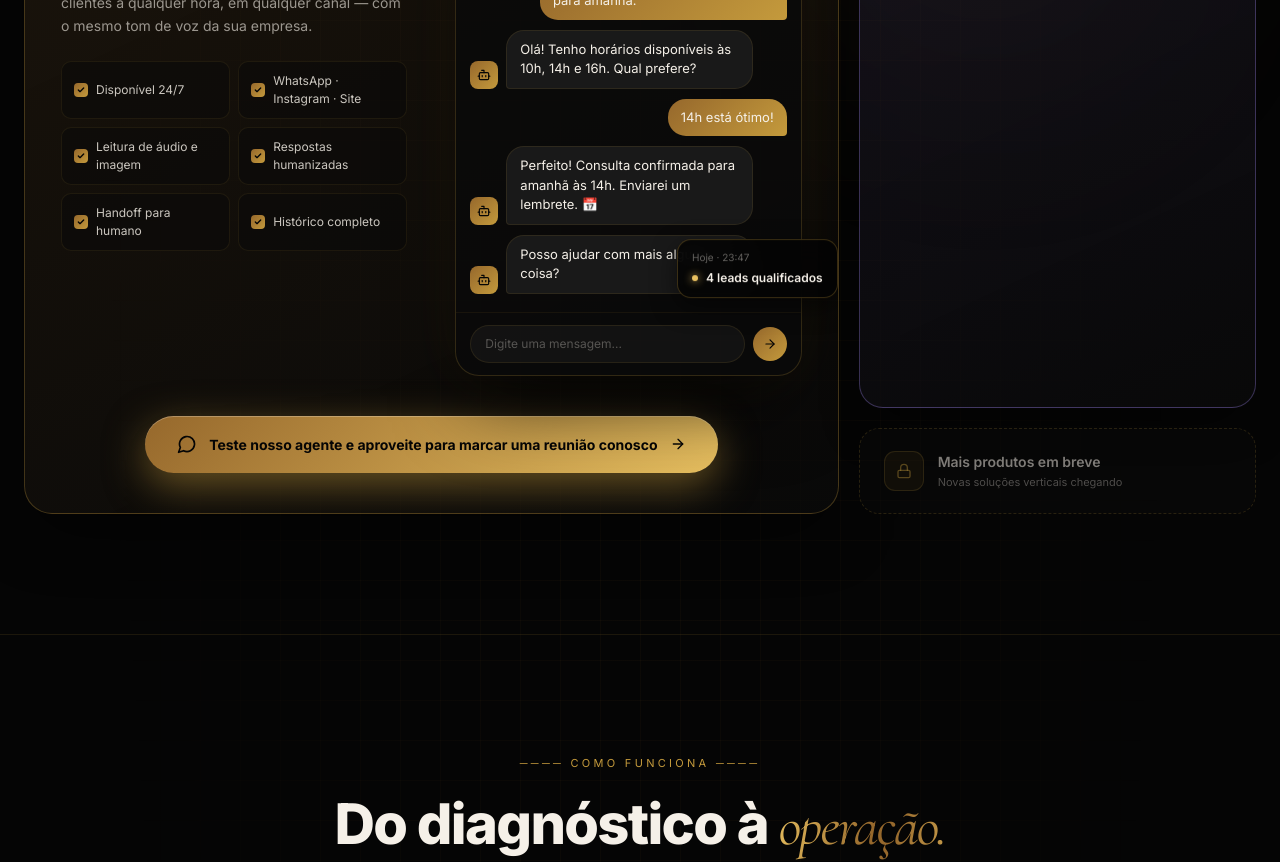
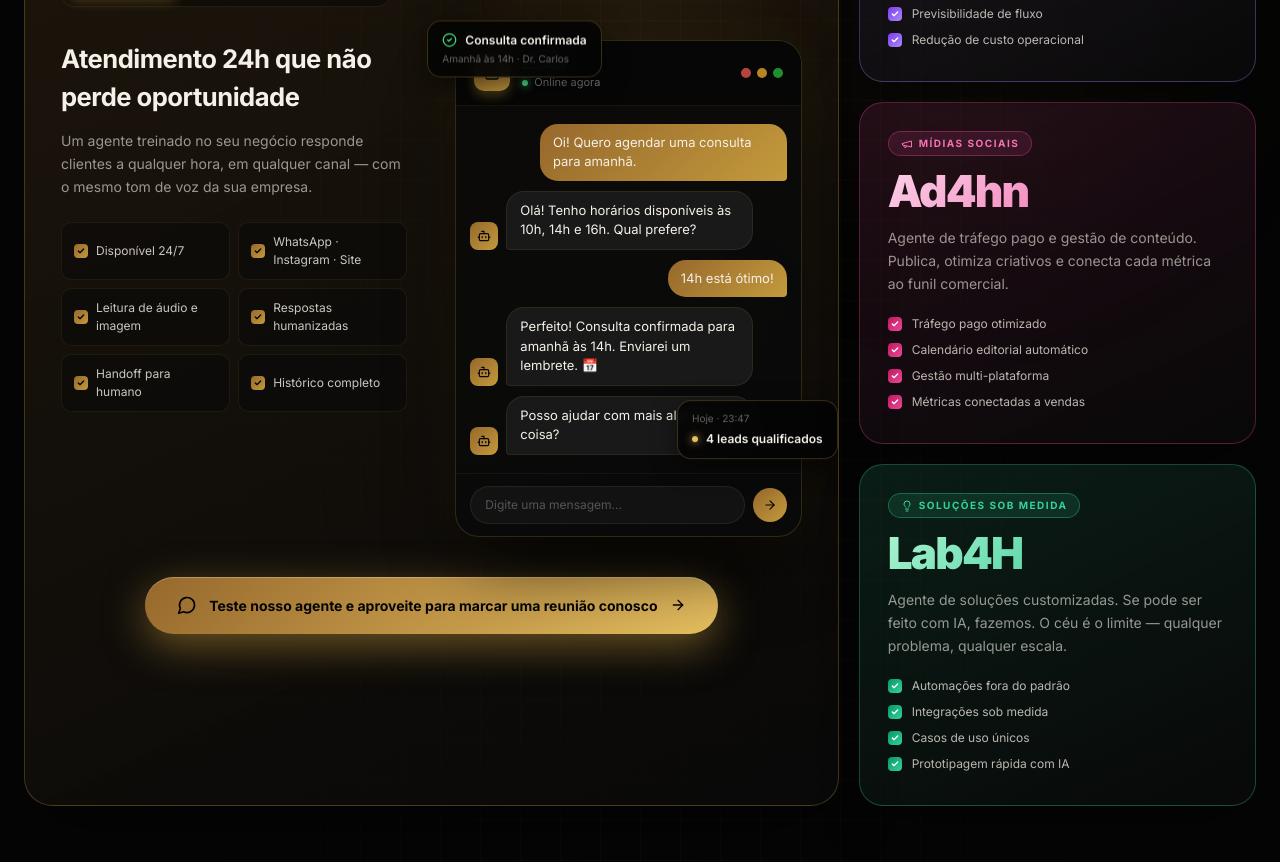
Before and after one commit to 4Him-Technology/4Him-Landing-Page, a React (Vite) app: page / in a window 1280 px wide. Shown: the part 3340-4202 px from the top of the page. Built offline with nearby package versions, Linux system fonts and the light colour scheme; a web font is replaced by a local one.

Commit message:
Add Ad4hn (mídias sociais) and Lab4H (soluções customizadas) products; route CTA WhatsApp to meeting line

```diff
--- a/src/pages/LandingPage.jsx
+++ b/src/pages/LandingPage.jsx
@@ -3,11 +3,11 @@
   ArrowRight, LayoutDashboard, Menu, X, ChevronUp, MessageCircle,
   MessageSquare, Target, BarChart3, DollarSign, Zap, TrendingUp,
   Mail, MapPin, Globe, Check, Clock, Sparkles, ChevronRight, Lock, Calendar,
-  CheckCircle2, Headphones, LineChart, Bot,
+  CheckCircle2, Headphones, LineChart, Bot, Megaphone, Lightbulb,
 } from "lucide-react";
 
 const LOGO_ICON_URL = "/images/logo-icon.png";
-const WHATSAPP_URL  = "https://wa.me/5511999999999";
+const WHATSAPP_URL  = "https://wa.me/5511974514678";
 
 /* ─────────────────────────────────────────────────────────────
    Hooks (LP3 originais)
@@ -214,6 +214,22 @@
     product: "ELO4H + 4Hbel",
     solution: "Ecossistema completo: atendimento, comercial, inteligência e BPO financeiro em agentes integrados que escalam com o negócio.",
     metric: "→ escala sem custo proporcional",
+  },
+  {
+    id: "midias", icon: Megaphone, color: "#ec4899",
+    title: "Mídias sociais sem estratégia",
+    pain: "Tráfego pago sem retorno, publicações irregulares e métricas sem conexão com vendas.",
+    product: "Ad4hn",
+    solution: "Agente de mídias sociais que gerencia tráfego pago, planeja e publica conteúdo, otimiza criativos e conecta cada métrica ao funil comercial.",
+    metric: "↑ ROAS e consistência de marca",
+  },
+  {
+    id: "custom", icon: Lightbulb, color: "#34d399",
+    title: "Tem um problema fora do padrão",
+    pain: "A demanda não se encaixa em produto pronto. Você precisa de uma solução totalmente sob medida.",
+    product: "Lab4H",
+    solution: "Agente de soluções customizadas. Se pode ser feito com IA, fazemos. Da automação inusitada à integração estratégica — o céu é o limite.",
+    metric: "→ qualquer problema, qualquer escala",
   },
 ];
 
@@ -1035,14 +1051,52 @@
                 </div>
               </Reveal>
 
-              <Reveal delay={160}>
-                <div style={{ padding:"22px 24px", borderRadius:20, background:"rgba(10,10,10,.4)", border:"1px dashed rgba(196,154,60,.18)", display:"flex", alignItems:"center", gap:14 }}>
-                  <div style={{ width:40, height:40, borderRadius:11, background:"rgba(196,154,60,.06)", border:"1px solid rgba(196,154,60,.15)", display:"flex", alignItems:"center", justifyContent:"center", flexShrink:0 }}>
-                    <Lock className="w-4 h-4" style={{ color:"rgba(196,154,60,.4)" }} aria-hidden />
+              {/* Ad4hn — mídias sociais */}
+              <Reveal delay={160} className="flex-1">
+                <div style={{ borderRadius:24, padding:"28px 28px 32px", height:"100%", background:"linear-gradient(155deg,rgba(236,72,153,.12),rgba(10,10,10,.75))", border:"1px solid rgba(236,72,153,.3)", boxShadow:"0 24px 48px -16px rgba(0,0,0,.6)" }}>
+                  <div style={{ display:"inline-flex", alignItems:"center", gap:6, padding:"4px 12px", borderRadius:100, background:"rgba(236,72,153,.12)", border:"1px solid rgba(236,72,153,.35)", fontSize:10, fontWeight:700, letterSpacing:"0.15em", textTransform:"uppercase", color:"#f472b6", marginBottom:16 }}>
+                    <Megaphone className="w-3 h-3" aria-hidden /> Mídias sociais
                   </div>
-                  <div>
-                    <div className="font-semibold" style={{ fontSize:14, color:"rgba(245,240,232,.5)", marginBottom:2 }}>Mais produtos em breve</div>
-                    <div style={{ fontSize:11, color:"rgba(245,240,232,.3)" }}>Novas soluções verticais chegando</div>
+                  <div className="font-black" style={{ fontSize:44, letterSpacing:"-0.04em", lineHeight:0.9, background:"linear-gradient(135deg,#fbcfe8,#ec4899)", WebkitBackgroundClip:"text", WebkitTextFillColor:"transparent", backgroundClip:"text", marginBottom:14 }}>
+                    Ad4hn
+                  </div>
+                  <p style={{ fontSize:14, lineHeight:1.65, color:"rgba(245,240,232,.6)", marginBottom:20 }}>
+                    Agente de tráfego pago e gestão de conteúdo. Publica, otimiza criativos e conecta cada métrica ao funil comercial.
+                  </p>
+                  <div className="flex flex-col gap-2">
+                    {["Tráfego pago otimizado","Calendário editorial automático","Gestão multi-plataforma","Métricas conectadas a vendas"].map((f, i) => (
+                      <div key={i} className="flex items-center gap-2.5" style={{ fontSize:12, color:"rgba(245,240,232,.75)" }}>
+                        <div aria-hidden style={{ width:14, height:14, borderRadius:4, background:"linear-gradient(135deg,#be185d,#ec4899)", color:"#fff", display:"flex", alignItems:"center", justifyContent:"center", flexShrink:0 }}>
+                          <Check className="w-2 h-2" strokeWidth={4} />
+                        </div>
+                        {f}
+                      </div>
+                    ))}
+                  </div>
+                </div>
+              </Reveal>
+
+              {/* Lab4H — soluções customizadas */}
+              <Reveal delay={220} className="flex-1">
+                <div style={{ borderRadius:24, padding:"28px 28px 32px", height:"100%", background:"linear-gradient(155deg,rgba(52,211,153,.12),rgba(10,10,10,.75))", border:"1px solid rgba(52,211,153,.3)", boxShadow:"0 24px 48px -16px rgba(0,0,0,.6)" }}>
+                  <div style={{ display:"inline-flex", alignItems:"center", gap:6, padding:"4px 12px", borderRadius:100, background:"rgba(52,211,153,.12)", border:"1px solid rgba(52,211,153,.35)", fontSize:10, fontWeight:700, letterSpacing:"0.15em", textTransform:"uppercase", color:"#34d399", marginBottom:16 }}>
+                    <Lightbulb className="w-3 h-3" aria-hidden /> Soluções sob medida
+                  </div>
+                  <div className="font-black" style={{ fontSize:44, letterSpacing:"-0.04em", lineHeight:0.9, background:"linear-gradient(135deg,#a7f3d0,#10b981)", WebkitBackgroundClip:"text", WebkitTextFillColor:"transparent", backgroundClip:"text", marginBottom:14 }}>
+                    Lab4H
+                  </div>
+                  <p style={{ fontSize:14, lineHeight:1.65, color:"rgba(245,240,232,.6)", marginBottom:20 }}>
+                    Agente de soluções customizadas. Se pode ser feito com IA, fazemos. O céu é o limite — qualquer problema, qualquer escala.
+                  </p>
+                  <div className="flex flex-col gap-2">
+                    {["Automações fora do padrão","Integrações sob medida","Casos de uso únicos","Prototipagem rápida com IA"].map((f, i) => (
+                      <div key={i} className="flex items-center gap-2.5" style={{ fontSize:12, color:"rgba(245,240,232,.75)" }}>
+                        <div aria-hidden style={{ width:14, height:14, borderRadius:4, background:"linear-gradient(135deg,#059669,#34d399)", color:"#fff", display:"flex", alignItems:"center", justifyContent:"center", flexShrink:0 }}>
+                          <Check className="w-2 h-2" strokeWidth={4} />
+                        </div>
+                        {f}
+                      </div>
+                    ))}
                   </div>
                 </div>
               </Reveal>
```
